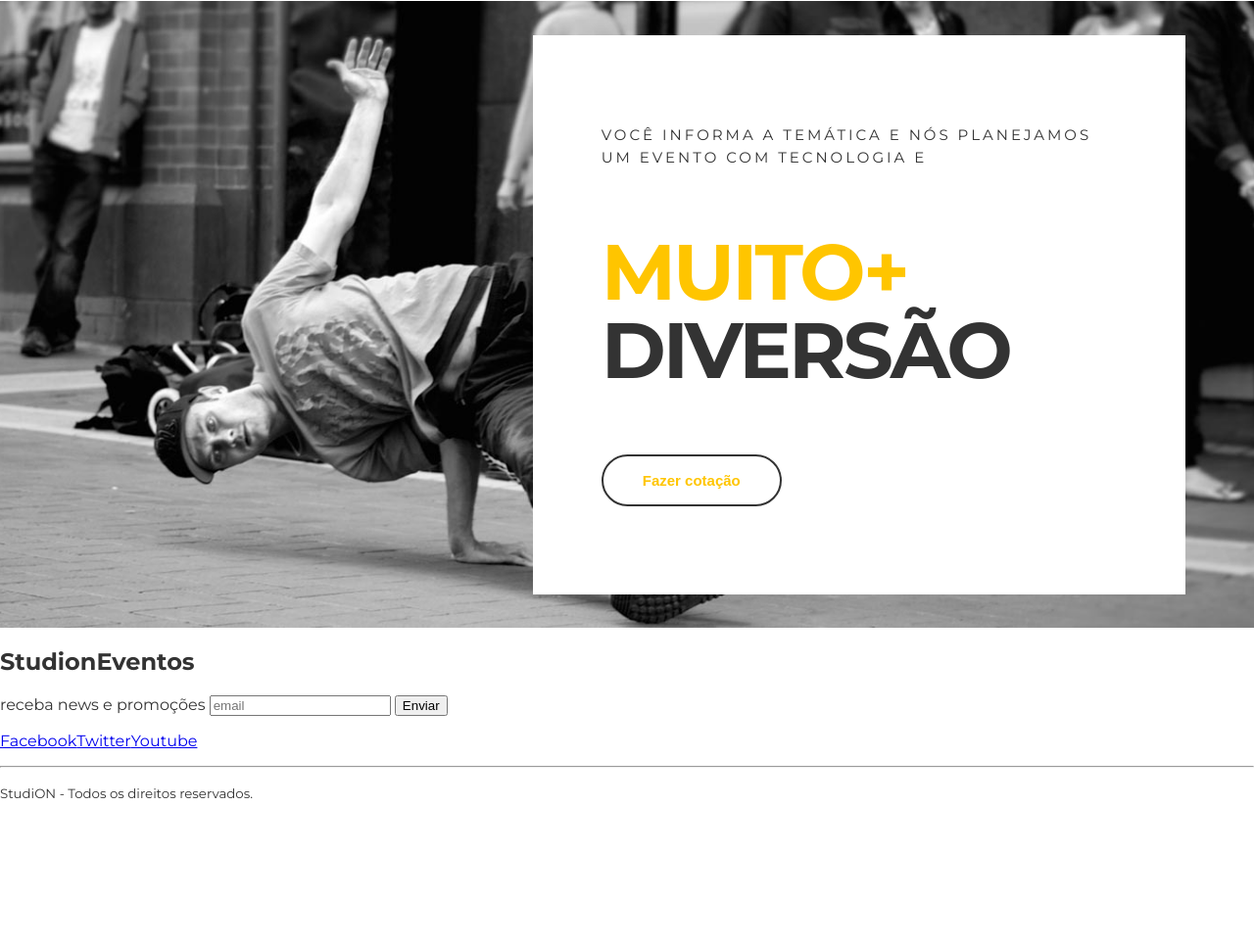
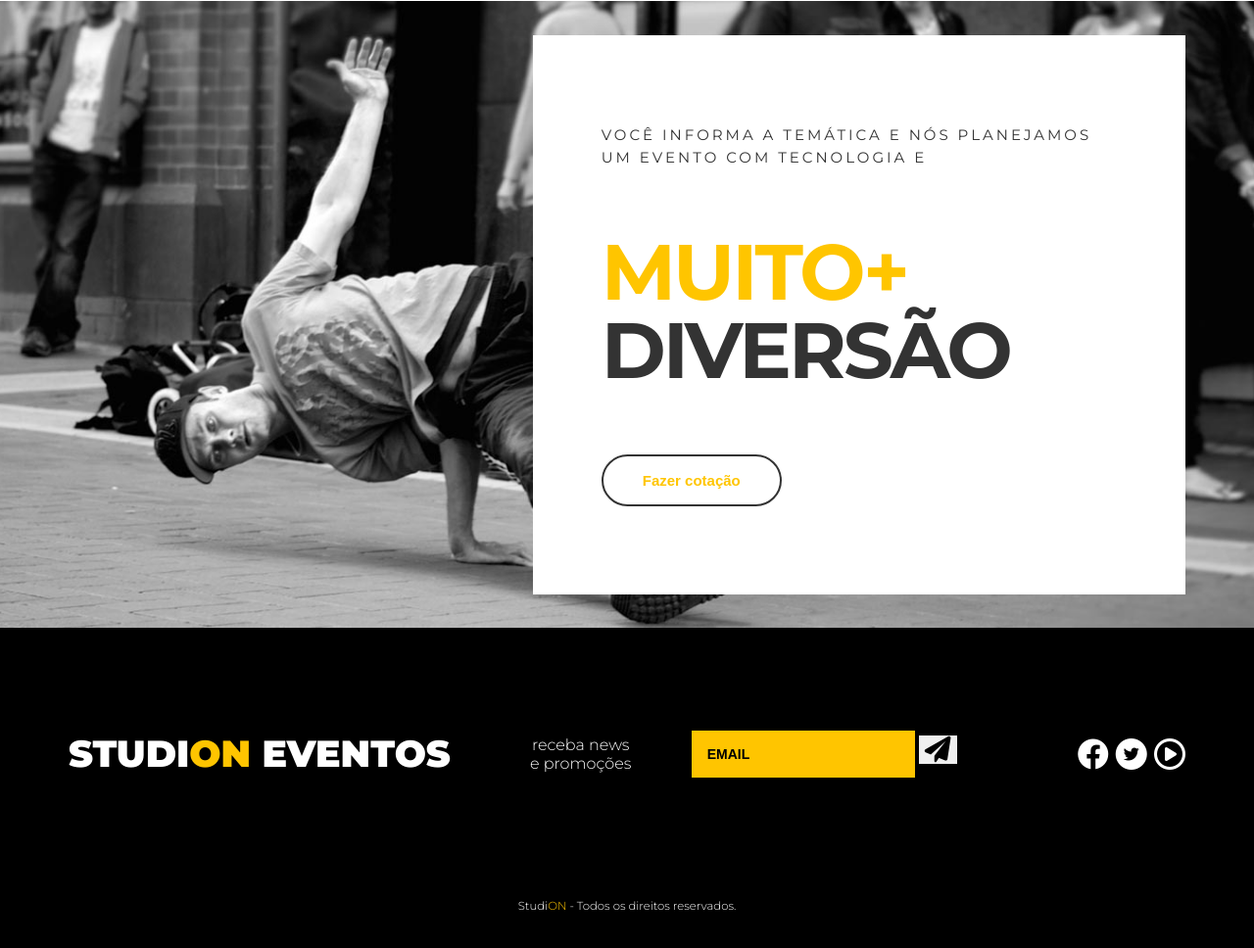
Before and after one commit to zamora269/Studion, a website: page Studion/index.html in a window 1280 px wide. Shown: the part 1546-2514 px from the top of the page at 98% size. Before the commit the page ends 2381 px from the top, so only its background shows below. Drawn offline with Linux system fonts and the light colour scheme.

Commit message:
footer creation

```diff
--- a/Studion/index.html
+++ b/Studion/index.html
@@ -120,27 +120,48 @@
          <h2><span class="copy--primary"> Muito+</span> Diversão</h2>
           <button class="btn btn--quote">Fazer cotação</button>
             </div>
-            </div>
-        </section>
+         </section>
     </main>
 
-    <footer>
-        <h2>Studi<span>on</span><span>Eventos</span></h2>
-        <form>
-            <label>receba news e promoções</label>
-            <input type="email" placeholder="email" />
-            <button type="submit">Enviar</button>
-        </form>
-        <ul>
-            <li><a href="https://facebook.com" target="_blank">Facebook</a></li>
-            <li><a href="https://twitter.com" target="_blank">Twitter</a></li>
-            <li><a href="https://youtube.com" target="blank">Youtube</a></li>
+    <footer class="footer">
+        <div class="container footer__container">
+            <h2 class="logo-studion">
+                Studi<span class="copy--primary">on</span>
+                <span classs="logo-studion__subtitle">Eventos</span>
+            </h2>
+            <form class="footer__form">
+                <label for="email">receba news e promoções</label>
+                <div class="footer__ for__email">
+                <input id="email" type="email" placeholder="email" />
+                <button type="submit">
+                <i class="fas fa-paper-plane fa-2x"></i>
+                </button>
+            </div>
+            </form>
+            <ul class="footer__social">
+                <li>
+                    <a href="https://facebook.com/" target="_blank">
+                    <i class="fa-brands fa-facebook fa-2x"></i>
+                    </a>
+                    </li>
+                <li>
+                    <a href="https://twitter.com/" target="_blank">
+                        <span class="fa-stack">
+                             <i class="fas fa-circle fa-stack-2x"></i>
+                        <i class="fab fa-twitter fa-stack-1x"></i>
+                        </span>
+                 </a>
+            </li>
+        <li>
 
-        </ul>
-        <hr />
+                    <a href="https://youtube.com/" target="blank">
+                    <i class="far fa-play-circle fa-2x"></i>
+                    </a>
+                </li>
+            </ul>
+        </div>
         <p>
-            <small>Studi<span>ON</span> - Todos os direitos reservados.</small>
-
+            <small>Studi<span class="copy--primary">ON</span> - Todos os direitos reservados.</small>
         </p>
     </footer>
 </body>
--- a/Studion/style.css
+++ b/Studion/style.css
@@ -1,4 +1,9 @@
 @import url('https://fonts.googleapis.com/css2?family=Montserrat:wght@300;400;500;700;900&family=Roboto&display=swap');
+@import url('https://cdn.jsdelivr.net/npm/@fortawesome/fontawesome-free@5.15.4/css/fontawesome.min.css');
+@import url('https://cdnjs.cloudflare.com/ajax/libs/font-awesome/6.0.0/css/all.min.css');
+
+
+
 
 * {
     box-sizing: border-box;
@@ -81,11 +86,12 @@ ul {
 }
 
 .logo-studion__subtitle {
-font-size: 0.875rem;
-font-weight: 300;
+    display: block;
+    font-size: 0.875rem;
+    font-weight: 300;
 }
 .copy--primary {
-color: var(--color-primary);
+    color: var(--color-primary);
 }
 #slider {
     background-color:#000;
@@ -249,13 +255,105 @@ h6 {
     margin-top: 1.875rem 0;
 }
 
-.quote__copy h2 span{
+.quote__copy h2 span {
     display: block;
 }
 .btn--quote {
     color: var(--color-primary);
     border-color: var(--color-copy);
     background: unset;
+}
+.footer {
+    background-color:#000;
+    color:#fff;
+    padding:  0 1rem;
+}
+.footer__container {
+    display:grid;
+    grid-template-columns: repeat(3, auto);
+    align-items: center;
+    padding: 5.25rem 0 3.75rem;
+}
+.footer .logo-studion {
+    justify-self: start;
 
 
 }
+.logo-studion__subtitle {
+    display:block
+}
+.footer__form {
+
+    display: grid;
+    place-items: center;
+    grid-template-columns: 10ch auto;
+    gap: 1.25rem;
+
+
+}
+.footer__form label{
+    font-size: .875;
+    font-weight: 300;
+    text-align: center;
+
+}
+.footer__email {
+    display: grid;
+    grid-template-columns: auto 3.375rem;
+    width: 100%;
+
+}
+.footer__form input {
+    background-color: var(--color-primary);
+    border: unset;
+    padding: 1rem;
+    font-size: .875rem;
+    font-weight: 700;
+    text-transform: uppercase;
+    color: #000;
+
+}
+.footer__form input::placeholder {
+    color:#000;
+
+}
+.footer__form input:focus {
+    outline-color: unset;
+}
+.footer__form button {
+    cursor: pointer;
+    border: unset;
+    height: 100%;
+    transition: 0.3s all ease;
+
+}
+.footer__form button:hover {
+    color:#fff;
+    background-color: var(--color-copy);
+}
+
+.footer__social {
+
+    justify-self: end;
+}
+.footer__social a,
+.footer__social a:visited,
+.footer__social a:active {
+    color: #fff;
+    margin-left: 0.2rem;
+}
+.footer__social a .fa-twitter,
+.footer__social a:visited .fa-twitter,
+.footer__social a:active .fa-twitter {
+    color:#000;
+}
+.footer hr {
+    border-color: #fff4;
+    margin: 0;
+}
+.footer p {
+    text-align: center;
+    font-size: .875rem;
+    font-weight: 300;
+    margin: 2.5rem 0;
+}
```
